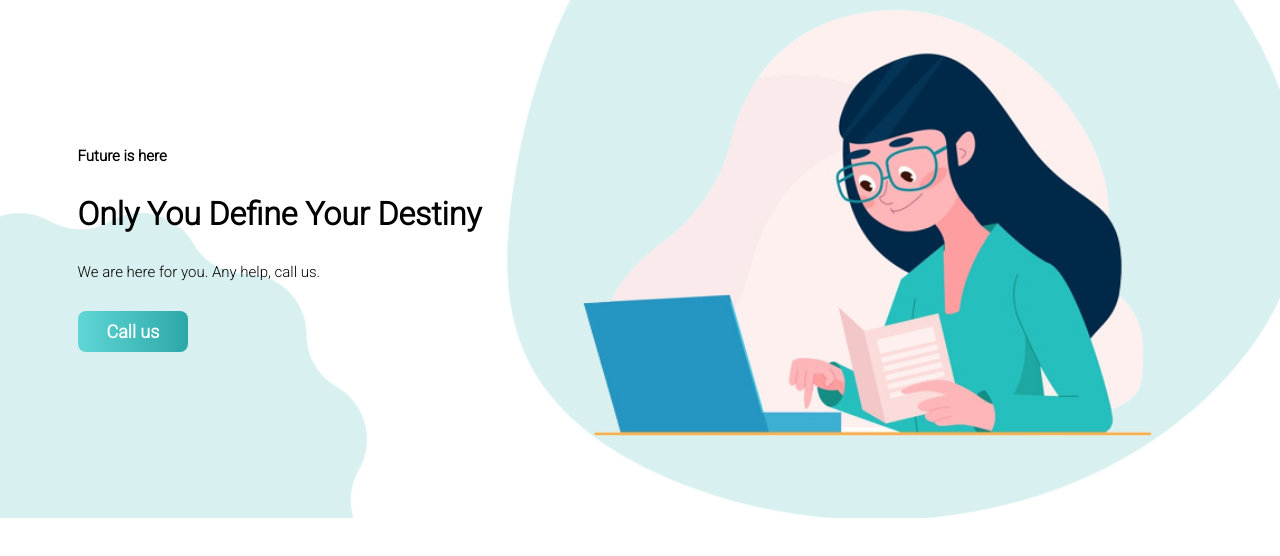
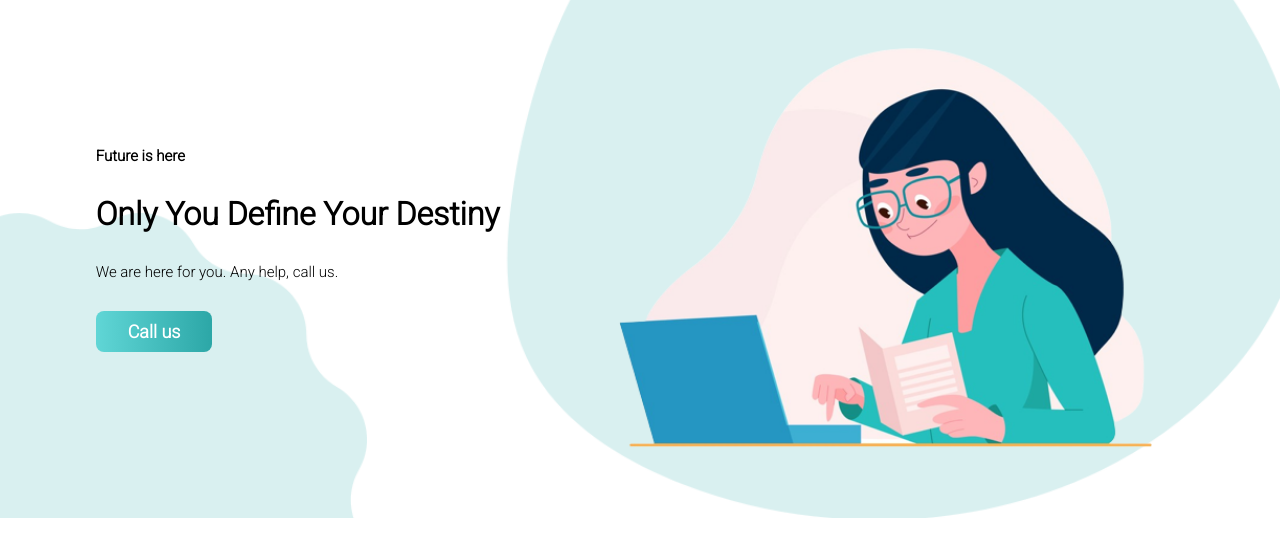
Before and after one commit to shekhar10feb/Montasso-Online-Learning, a plain HTML site: page index.html in a window 1280 px wide. Shown: the part 92-648 px from the top of the page. Drawn offline with Linux system fonts and the light colour scheme.

Commit message:
Fourth Commit

```diff
--- a/CSS/style.scss
+++ b/CSS/style.scss
@@ -97,9 +97,10 @@ html {
         align-items: flex-start;
         flex-direction: column;
         font-family: 'Roboto', sans-serif;
+        // outline: 1px solid red;
 
         p, h1, button {
-            margin: 1.5rem 0;
+            margin: 1.5rem;
         }
 
         .phrase {
@@ -138,11 +139,11 @@ html {
     }
 
     .learningPhoto {
-        margin-bottom: 6rem;
+        margin-bottom: 1rem;
         // outline: 1px solid red;
 
         img {
-            height: 47rem;
+            height: 44rem;
         }
     }
 
```
Also changed, not shown: CSS/style.css, 1 other file.
